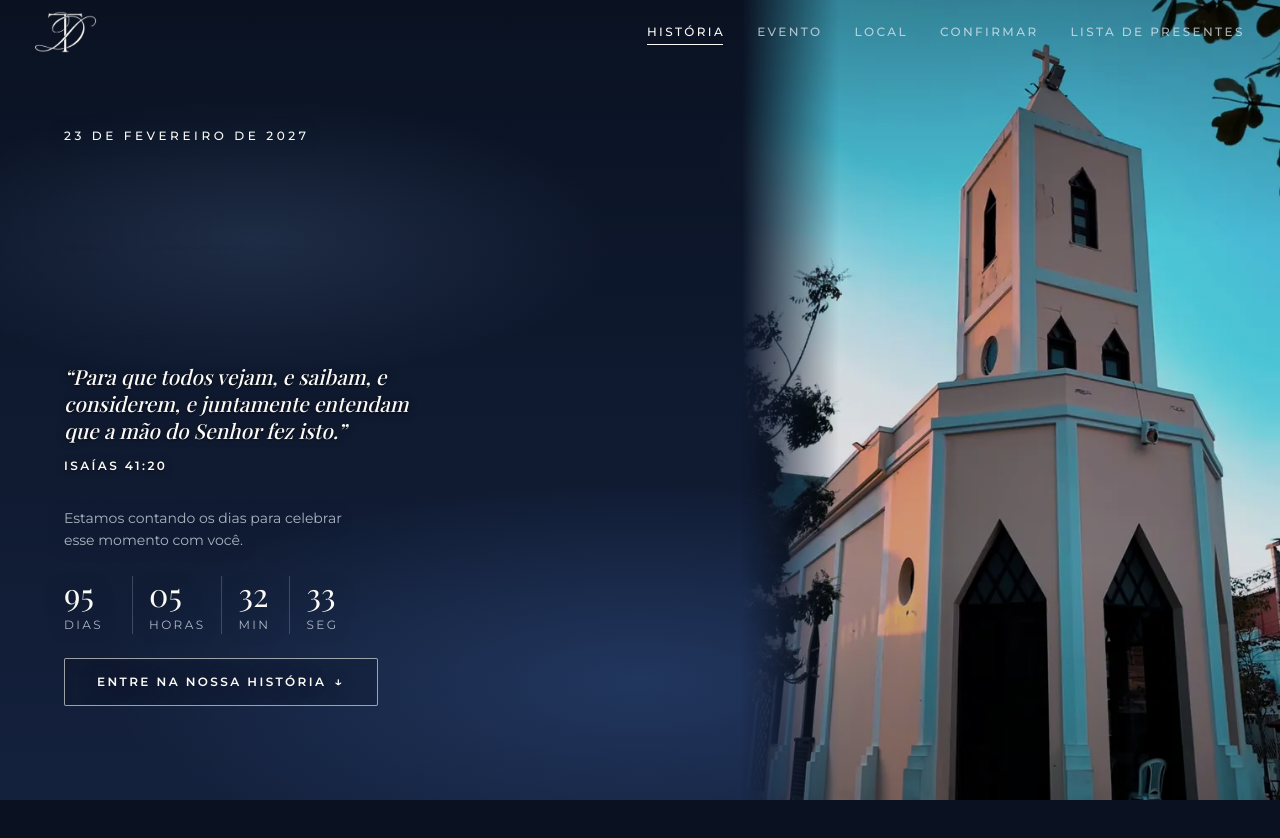
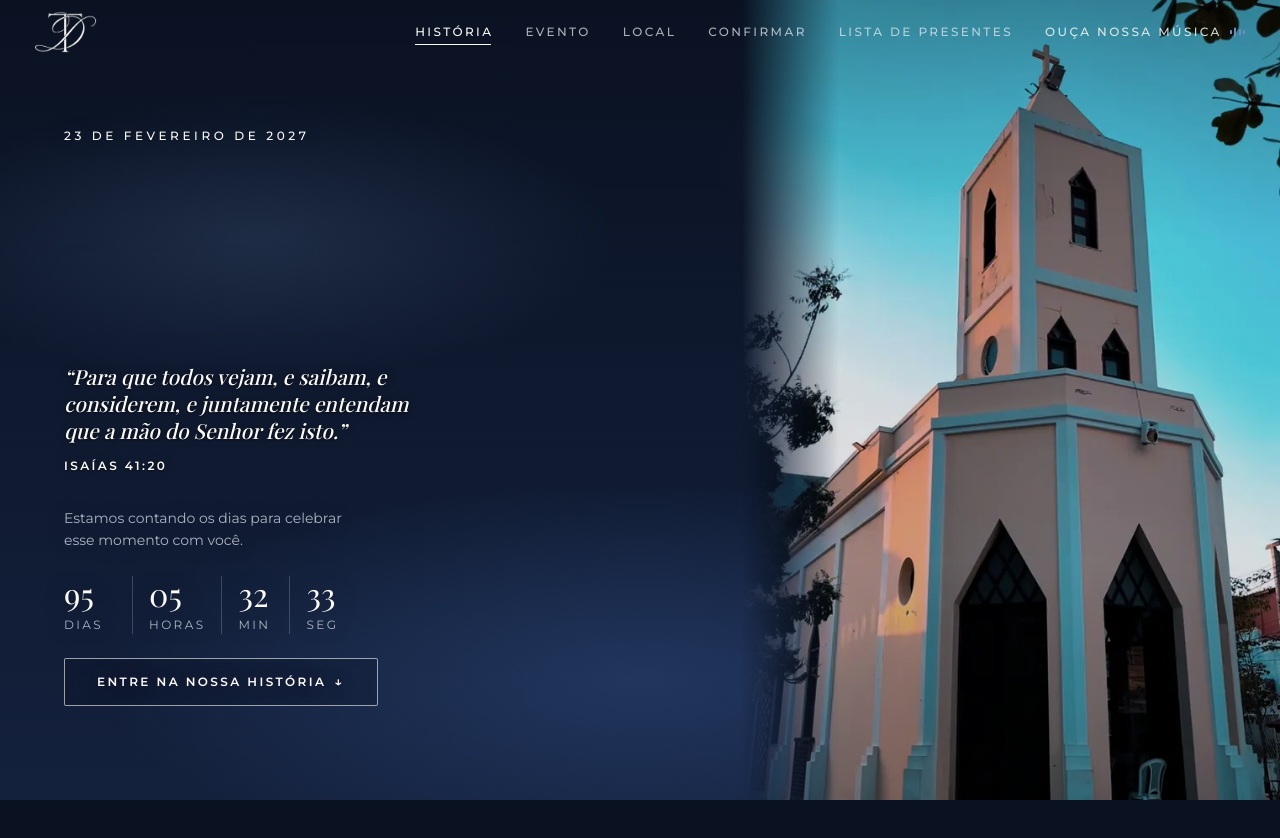
Before and after one commit to lefitano/CasamentoD-T, a React (Vite) app: page / in a window 1280 px wide. Shown: the top 838 px of the page. Built offline with nearby package versions, Linux system fonts and the light colour scheme; no server answers; a web font is replaced by a local one.

Commit message:
feat: implementação de música para os usuários, dando mais imersividade ao site; botão ao Home com opção de pausa

```diff
--- a/src/components/Header/Header.module.css
+++ b/src/components/Header/Header.module.css
@@ -45,6 +45,12 @@
   align-items: center;
   min-height: var(--tap-min);
   text-decoration: none;
+}
+
+/* Música: à direita, junto do botão do menu */
+.music {
+  margin-left: auto;
+  margin-right: var(--space-2);
 }
 
 /* ---------- Botão do menu (celular) ---------- */
@@ -144,6 +150,17 @@
     display: none;
   }
 
+  /* links do menu à direita e a música por último */
+  .nav {
+    margin-left: auto;
+  }
+
+  .music {
+    order: 3;
+    margin-left: var(--space-8);
+    margin-right: 0;
+  }
+
   .nav {
     position: static;
     padding: 0;
--- a/src/components/Header/Header.tsx
+++ b/src/components/Header/Header.tsx
@@ -1,5 +1,6 @@
 import { useCallback, useEffect, useRef, useState } from 'react'
 import { Monogram } from '@/components/Monogram/Monogram'
+import { MusicToggle } from '@/components/MusicToggle/MusicToggle'
 import { navigation, type SectionId } from '@/content'
 import { lockScroll, unlockScroll } from '@/motion/scrollLock'
 import styles from './Header.module.css'
@@ -89,6 +90,8 @@ export function Header() {
         <Monogram />
       </a>
 
+      <MusicToggle onHero={!pastHero} className={styles.music} />
+
       <button
         ref={toggleRef}
         type="button"
--- /dev/null
+++ b/src/components/MusicToggle/MusicToggle.module.css
@@ -0,0 +1,107 @@
+.toggle {
+  position: relative;
+  z-index: 2; /* acima do menu aberto no celular */
+  display: inline-flex;
+  align-items: center;
+  gap: var(--space-2);
+  min-width: var(--tap-min);
+  min-height: var(--tap-min);
+  justify-content: flex-end;
+  color: var(--color-accent);
+}
+
+/* Convite escrito (só na Home, até o primeiro toque): some deslizando para o ícone */
+.invite {
+  font-size: var(--text-xs);
+  font-weight: 500;
+  letter-spacing: var(--tracking-wide);
+  text-transform: uppercase;
+  white-space: nowrap;
+  color: var(--color-text);
+  opacity: 0;
+  transform: translateX(6px);
+  pointer-events: none;
+  transition:
+    opacity var(--duration-base) var(--ease-in-out),
+    transform var(--duration-base) var(--ease-out-expo);
+}
+
+.invite[data-visible='true'] {
+  opacity: 0.85;
+  transform: none;
+}
+
+/* Fora da Home o convite não ocupa espaço */
+.invite[data-visible='false'] {
+  position: absolute;
+  right: 100%;
+}
+
+/* ---------- Ícone: quatro traços finos ---------- */
+.bars {
+  display: flex;
+  align-items: center;
+  gap: 3px;
+  height: 18px;
+}
+
+.bars span {
+  display: block;
+  width: 1.5px;
+  height: 100%;
+  border-radius: 1px;
+  background: currentColor;
+  transform: scaleY(0.22);
+  transition: transform var(--duration-base) var(--ease-out-expo);
+}
+
+/* Pausada: alturas diferentes e paradas, lembrando uma onda */
+.bars span:nth-child(2) {
+  transform: scaleY(0.5);
+}
+.bars span:nth-child(3) {
+  transform: scaleY(0.36);
+}
+
+.toggle[data-playing='true'] {
+  color: var(--color-text);
+}
+
+.toggle[data-playing='true'] .bars span {
+  animation: wave 1.6s var(--ease-in-out) infinite alternate;
+}
+.toggle[data-playing='true'] .bars span:nth-child(2) {
+  animation-duration: 1.2s;
+  animation-delay: -0.4s;
+}
+.toggle[data-playing='true'] .bars span:nth-child(3) {
+  animation-duration: 1.9s;
+  animation-delay: -0.9s;
+}
+.toggle[data-playing='true'] .bars span:nth-child(4) {
+  animation-duration: 1.4s;
+  animation-delay: -0.2s;
+}
+
+@keyframes wave {
+  from {
+    transform: scaleY(0.25);
+  }
+  to {
+    transform: scaleY(1);
+  }
+}
+
+/* Sem animação: tocando, os traços ficam altos e parados */
+@media (prefers-reduced-motion: reduce) {
+  .toggle[data-playing='true'] .bars span {
+    animation: none;
+    transform: scaleY(0.8);
+  }
+}
+
+@media (hover: hover) {
+  .toggle:hover {
+    color: var(--color-text);
+  }
+}
--- /dev/null
+++ b/src/components/MusicToggle/MusicToggle.tsx
@@ -0,0 +1,153 @@
+import { useEffect, useRef, useState } from 'react'
+import { music } from '@/content'
+import styles from './MusicToggle.module.css'
+
+const FADE_IN_MS = 2500
+const FADE_OUT_MS = 800
+const INVITE_SEEN_KEY = 'musica:convite-visto'
+
+function readInviteSeen(): boolean {
+  try {
+    return localStorage.getItem(INVITE_SEEN_KEY) === '1'
+  } catch {
+    return false
+  }
+}
+
+function saveInviteSeen() {
+  try {
+    localStorage.setItem(INVITE_SEEN_KEY, '1')
+  } catch {
+    /* sem armazenamento (aba anônima etc.): o convite volta na próxima visita */
+  }
+}
+
+/**
+ * Leva o volume até `to` aos poucos. No iPhone o volume não pode ser mudado por código
+ * (fica sempre 1): lá a música simplesmente começa e para, sem o fade.
+ */
+function fadeVolume(audio: HTMLAudioElement, to: number, ms: number, done?: () => void) {
+  const from = audio.volume
+  const start = performance.now()
+  let frame = 0
+  const step = (now: number) => {
+    // o horário do quadro pode vir um pouco antes de `start`: limita t e o volume a 0–1
+    const t = Math.min(Math.max((now - start) / ms, 0), 1)
+    audio.volume = Math.min(Math.max(from + (to - from) * t, 0), 1)
+    if (t < 1) frame = requestAnimationFrame(step)
+    else done?.()
+  }
+  frame = requestAnimationFrame(step)
+  return () => cancelAnimationFrame(frame)
+}
+
+interface MusicToggleProps {
+  /** true enquanto a Home está na tela: só ali aparece o convite escrito */
+  onHero: boolean
+  className?: string
+}
+
+/**
+ * Botão de música do menu. Nada toca sozinho (os navegadores nem permitem som antes de
+ * um toque, e o convidado pode estar num lugar silencioso): a música começa no toque,
+ * entra aos poucos, se repete e pausa sozinha quando o convidado sai da aba.
+ * O arquivo só é baixado no primeiro toque.
+ */
+export function MusicToggle({ onHero, className }: MusicToggleProps) {
+  const audioRef = useRef<HTMLAudioElement | null>(null)
+  const cancelFadeRef = useRef<() => void>(() => {})
+  const [playing, setPlaying] = useState(false)
+  const [failed, setFailed] = useState(false)
+  const [inviteSeen, setInviteSeen] = useState(readInviteSeen)
+
+  // Pausa quando o convidado troca de aba ou bloqueia o celular; volta ao retornar
+  useEffect(() => {
+    let resumeOnReturn = false
+    const onVisibility = () => {
+      const audio = audioRef.current
+      if (!audio) return
+      if (document.hidden) {
+        resumeOnReturn = !audio.paused
+        cancelFadeRef.current()
+        audio.pause()
+      } else if (resumeOnReturn) {
+        resumeOnReturn = false
+        audio.volume = 0
+        audio
+          .play()
+          .then(() => (cancelFadeRef.current = fadeVolume(audio, music.volume, FADE_IN_MS)))
+          .catch(() => setPlaying(false))
+      }
+    }
+    document.addEventListener('visibilitychange', onVisibility)
+    return () => document.removeEventListener('visibilitychange', onVisibility)
+  }, [])
+
+  // Para a música se o componente sair da página
+  useEffect(() => () => audioRef.current?.pause(), [])
+
+  if (!music.src || failed) return null
+
+  function getAudio() {
+    if (!audioRef.current) {
+      const audio = new Audio(music.src)
+      audio.loop = true
+      audio.preload = 'auto'
+      audio.addEventListener('error', () => {
+        setPlaying(false)
+        setFailed(true)
+      })
+      audioRef.current = audio
+    }
+    return audioRef.current
+  }
+
+  function toggle() {
+    const audio = getAudio()
+    cancelFadeRef.current()
+
+    if (!inviteSeen) {
+      setInviteSeen(true)
+      saveInviteSeen()
+    }
+
+    if (playing) {
+      setPlaying(false)
+      cancelFadeRef.current = fadeVolume(audio, 0, FADE_OUT_MS, () => audio.pause())
+      return
+    }
+
+    setPlaying(true)
+    if (audio.paused) audio.volume = 0
+    audio
+      .play()
+      .then(() => (cancelFadeRef.current = fadeVolume(audio, music.volume, FADE_IN_MS)))
+      .catch(() => setPlaying(false))
+  }
+
+  const showInvite = onHero && !inviteSeen
+
+  return (
+    <button
+      type="button"
+      className={[styles.toggle, className].filter(Boolean).join(' ')}
+      data-playing={playing}
+      onClick={toggle}
+      title={`${music.title} · ${music.artist}`}
+    >
+      <span className={styles.invite} data-visible={showInvite} aria-hidden="true">
+        {music.texts.invite}
+      </span>
+      <span className="visually-hidden">
+        {playing ? music.texts.pause : music.texts.play}: {music.title}, {music.artist}
+      </span>
+      {/* Quatro traços finos: parados quando pausada, ondulando devagar quando toca */}
+      <span className={styles.bars} aria-hidden="true">
+        <span />
+        <span />
+        <span />
+        <span />
+      </span>
+    </button>
+  )
+}
--- a/src/content/index.ts
+++ b/src/content/index.ts
@@ -8,3 +8,4 @@ export type * from './types'
 export { sectionTexts } from './sections'
 export { TO_BE_DEFINED } from './event'
 export { payment } from './payment'
+export { music } from './music'
--- /dev/null
+++ b/src/content/music.ts
@@ -0,0 +1,19 @@
+import type { MusicConfig } from './types'
+
+/*
+ * Música escolhida pela noiva: Turning Page (Instrumental), de Sleeping At Last
+ * (faixa bônus do EP "Neighbors Volume One").
+ * Arquivo: compre a faixa (ex.: iTunes Store), salve como public/audio/turning-page.m4a
+ * e preencha `src` abaixo. Enquanto `src` estiver vazio, o botão de música não aparece.
+ */
+export const music: MusicConfig = {
+  src: 'public/audio/musica.aac',
+  title: 'Turning Page (Instrumental)',
+  artist: 'Sleeping At Last',
+  volume: 0.6,
+  texts: {
+    invite: 'Ouça nossa música',
+    play: 'Tocar a música',
+    pause: 'Pausar a música',
+  },
+}
```
Also changed, not shown: src/content/types.ts (+16 -0 lines), 2 other files (tests, documents, lock files or other folders).
